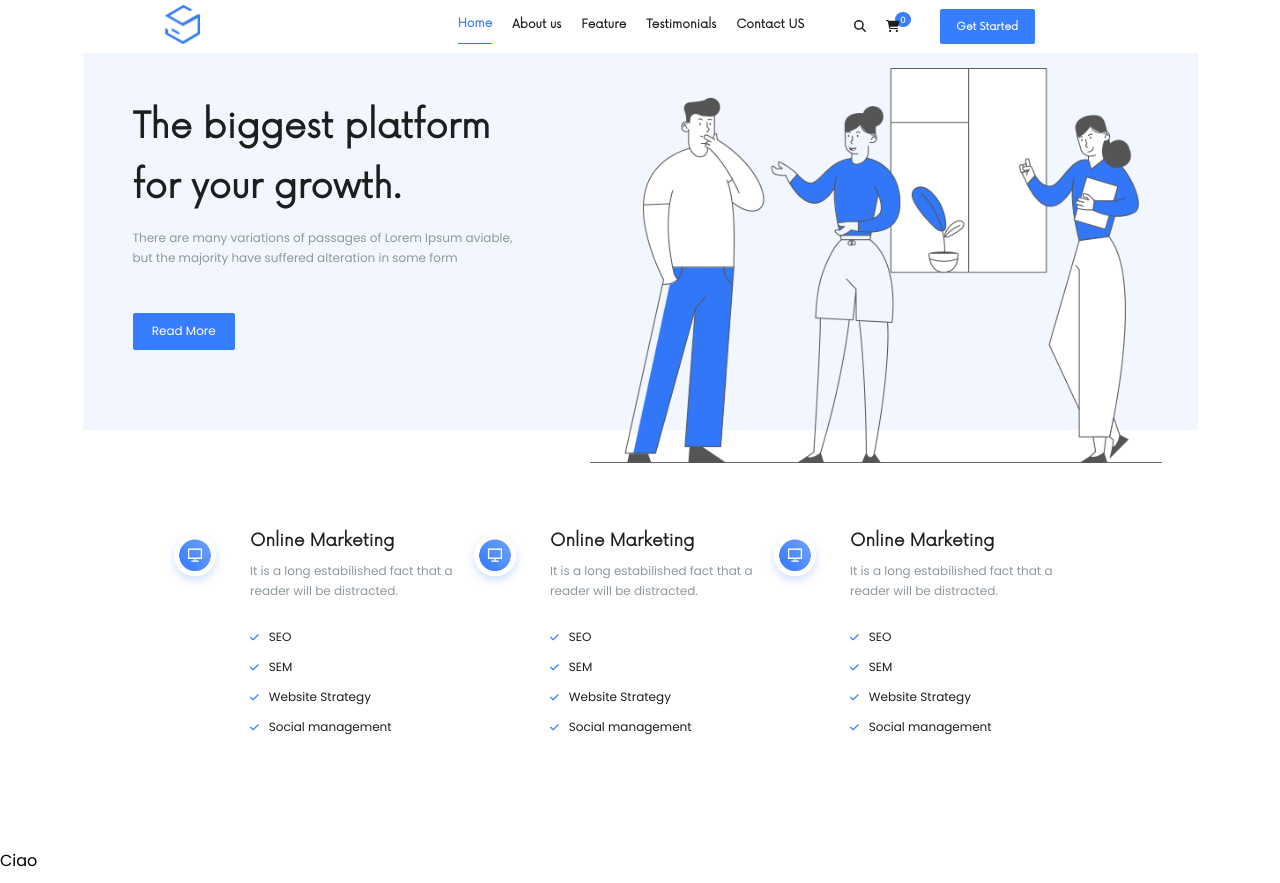
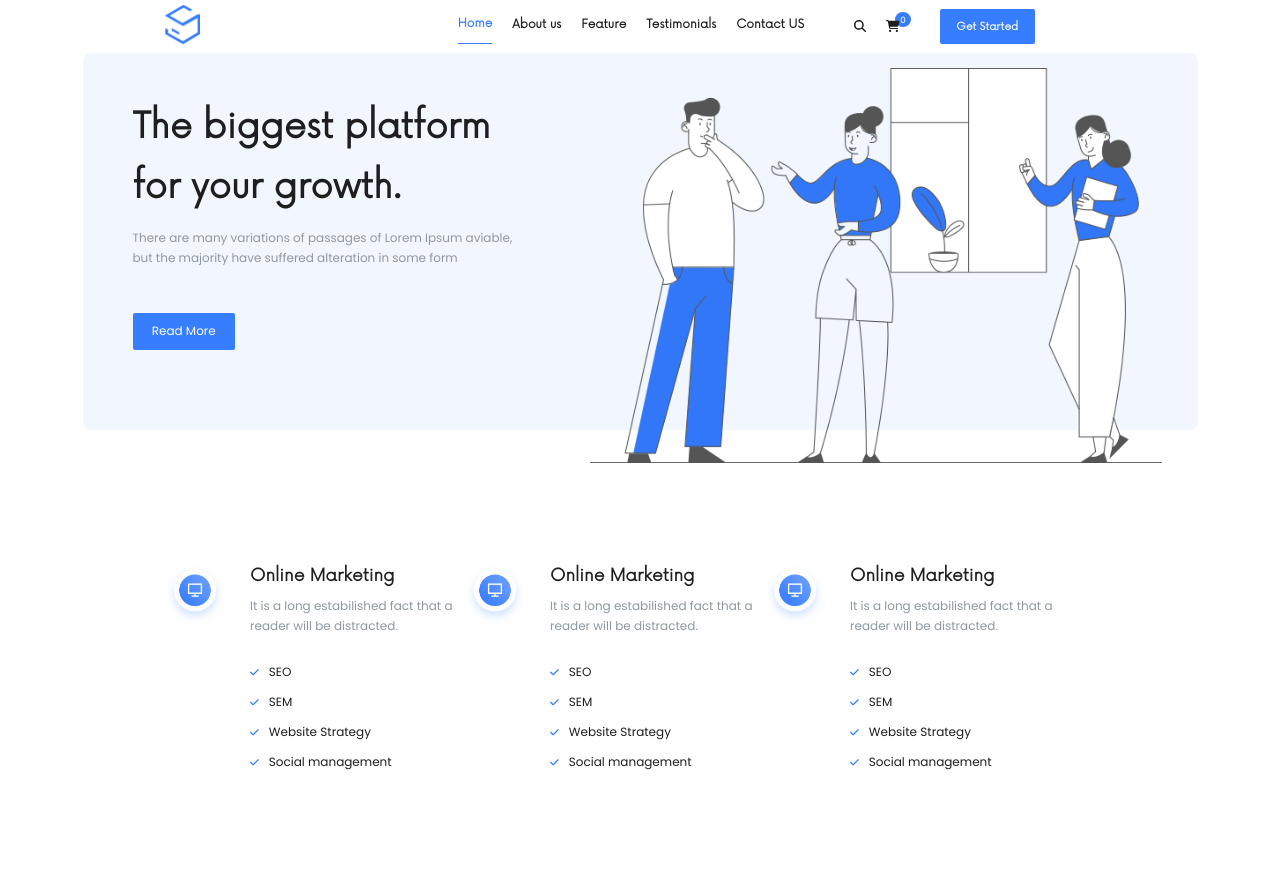
Before and after one commit to lorenzo-guerrini/proj-html-vuejs, a Vue app: page / in a window 1280 px wide. Built offline with nearby package versions, Linux system fonts and the light colour scheme.

Commit message:
Correzioni grafiche minime

```diff
--- a/src/components/macro/Footer.vue
+++ b/src/components/macro/Footer.vue
@@ -1,6 +1,6 @@
 <template>
   <!-- No commons, No sections -->
-  <footer>Ciao</footer>
+  <footer></footer>
 </template>
 
 <script>
--- a/src/components/sections/Jumbotron.vue
+++ b/src/components/sections/Jumbotron.vue
@@ -32,10 +32,15 @@ export default {
 <style lang="scss" scoped>
 @import "../../assets/style/vars.scss";
 
+section {
+  padding-bottom: 35px;
+}
+
 .jumbotron {
   max-width: 1115px;
   margin: auto;
   padding: 10px 15px;
+  border-radius: 8px;
 
   display: flex;
 
```
